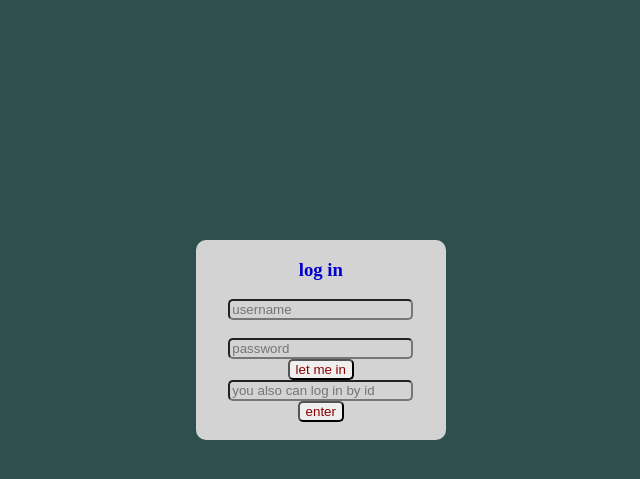
After one commit to onemorebruh/megara, a Django app: page /remarks/log-in in a window 1280 px wide. The commit adds this page. Shown: the top 479 px of the page, without its empty margins (329-969 px from the left). Run offline with Django 3.2, Linux system fonts and the light colour scheme.

Commit message:
login by password can be integrated

```diff
--- a/main/models.py
+++ b/main/models.py
@@ -13,7 +13,7 @@ class remarks_users(models.Model):
 
     # methods
     def get_absolute_url(self):
-        return reverse('remarks-detail', args=[str(self.id)]) # почему это работает и помечено как ошибка одновременно
+        return reverse('remarks-detail', args=[str(self.id)])  # почему это работает и помечено как ошибка одновременно
 
     def __str__(self):
         return self.username
--- a/main/static/css/styles.css
+++ b/main/static/css/styles.css
@@ -102,3 +102,14 @@ textarea {
 	top: 30%;
 	left: 53%;
 }
+#log-in {
+    position: absolute;
+	align:center;
+	width: 250px;
+	height: 200px;
+	text-align: center;
+	background: LightGrey;
+	border-radius: 10px;
+	top: 30%;
+	left: 41%;
+}
--- a/main/static/javascript/buttons.js
+++ b/main/static/javascript/buttons.js
@@ -1,4 +1,4 @@
-var new_remark_name, id;
+var new_remark_name, window;
 FindButton.addEventListener('click', {
 	handleEvent(event) {
 		document.body.innerHTML += '<div class="right" id="dialoguebox"><p>find remark</p><form id="search1"><input id="search" name="FindSearch" placeholder="type here" type="search"><br><input type="checkbox" id="inPublic" name="inPublic" checked><label for="inPublic">search in public files too</label><br><input type="checkbox" id="inText" name="inText"><lable for="inText">search inside of file</label></form></div>';// here will be line for searching which opens md docs as txt
@@ -12,6 +12,6 @@ new_remark_name = prompt("write the name of your new remark");
 });
 ReLog.addEventListener('click',{
 	handleEvent(event) {
-new_remark_name = prompt("write the id");
+	// open host/remarks/log-in
     }
 });
--- /dev/null
+++ b/main/templates/login.html
@@ -0,0 +1,24 @@
+<!DOCTYPE html>
+<html>
+	{% load static %}
+	<link rel="stylesheet" type="text/css" href="{% static 'css/styles.css' %}">
+	<center>
+		<title>log in</title>
+	</center>
+	<body>
+		<div id="log-in">
+			<h3> log in</h3>
+			<form id="search-username">
+				<input id="username" name="username" placeholder="username" type="search">
+			</form><br>
+			<form id="search-password">
+				<input id="password" name="password" placeholder="password" type="search">
+			</form>
+			<form id="log-in_button"><button>let me in</button></form>
+			<form>
+			  <input type="text" placeholder="you also can log in by id"><br>
+			  <button type="submit">enter</button>
+			</form>
+		</div>
+	</body>
+</html>
--- a/main/urls.py
+++ b/main/urls.py
@@ -3,4 +3,5 @@ from . import views
 
 urlpatterns = [  # here remarks/name_of_page directories lies
     path('', views.index, name='index'),
+    path('log-in', views.login)
 ]
--- a/main/views.py
+++ b/main/views.py
@@ -4,10 +4,23 @@ from .models import remarks_users
 
 def index(request):
     # here QuerySet objects lies(like in the next comment)
-    # username = remarks_users.objects.all()
+    username = remarks_users.objects.fliter(username__contains='username') # here must be data from log-in
     browser_id = request.session.session_key
     return render(
         request,
         'index.html',
-        context={'id': browser_id}
+        context={'id': browser_id, 'username': username}
     )
+
+
+def login(request):
+    return render(
+        request,
+        'login.html',
+    )
+
+
+def update_model(request):
+    if request.POST:
+        if request.POST['update']:
+            pass        # code ???
```
Also changed, not shown: main/static/javascript/count.js (added, +9 -0 lines), main/templates/index.html (+6 -2 lines), plan.txt (+13 -0 lines).
